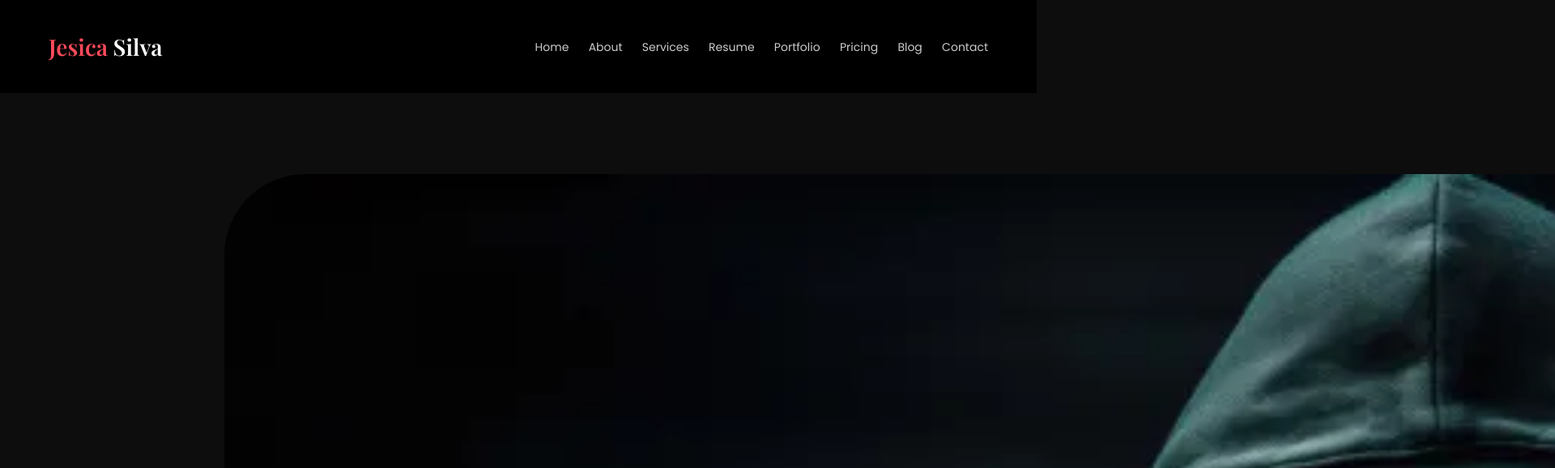
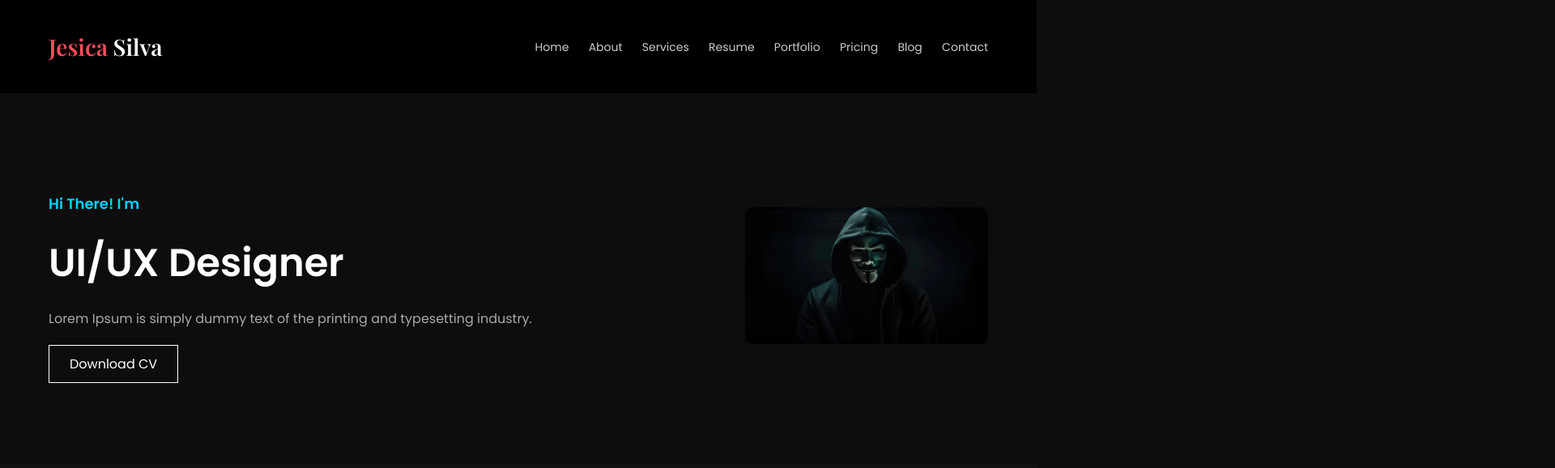
Before and after one commit to s755cb82qdukvd8/Portfolio, a plain HTML site: page index.html in a window 1280 px wide. Shown: the top 578 px of the page at 81% size, 1920 px wide, since content can reach past the window. Drawn offline with nearby package versions, Linux system fonts and the light colour scheme.

Commit message:
Update style.css

```diff
--- a/style.css
+++ b/style.css
@@ -73,8 +73,8 @@ nav a:hover {
 }
 
 .hero-image img {
-  width: 3000px;
-  border-radius: 100px;
+  width: 300px;
+  border-radius: 10px;
 }
 
 .about {
```
